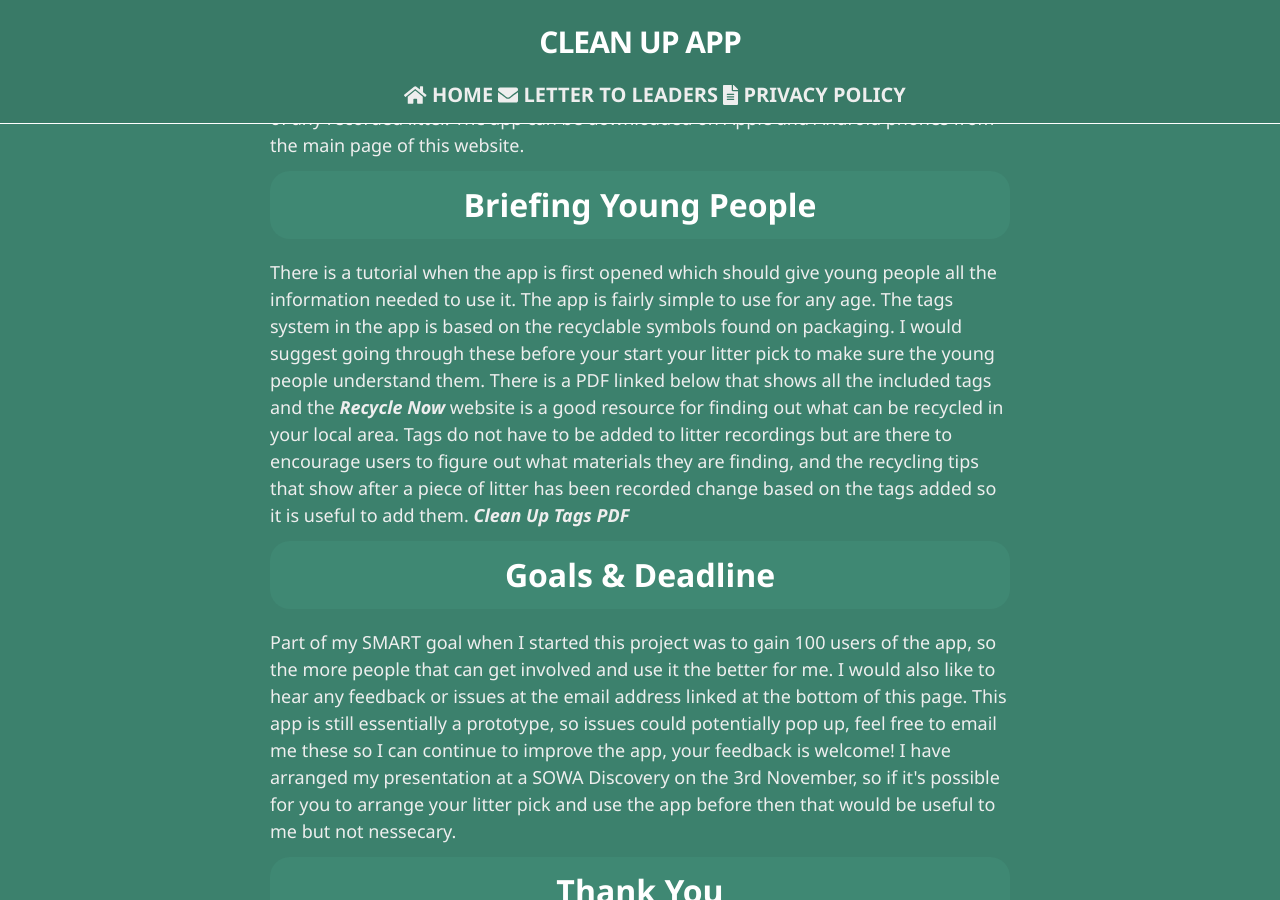
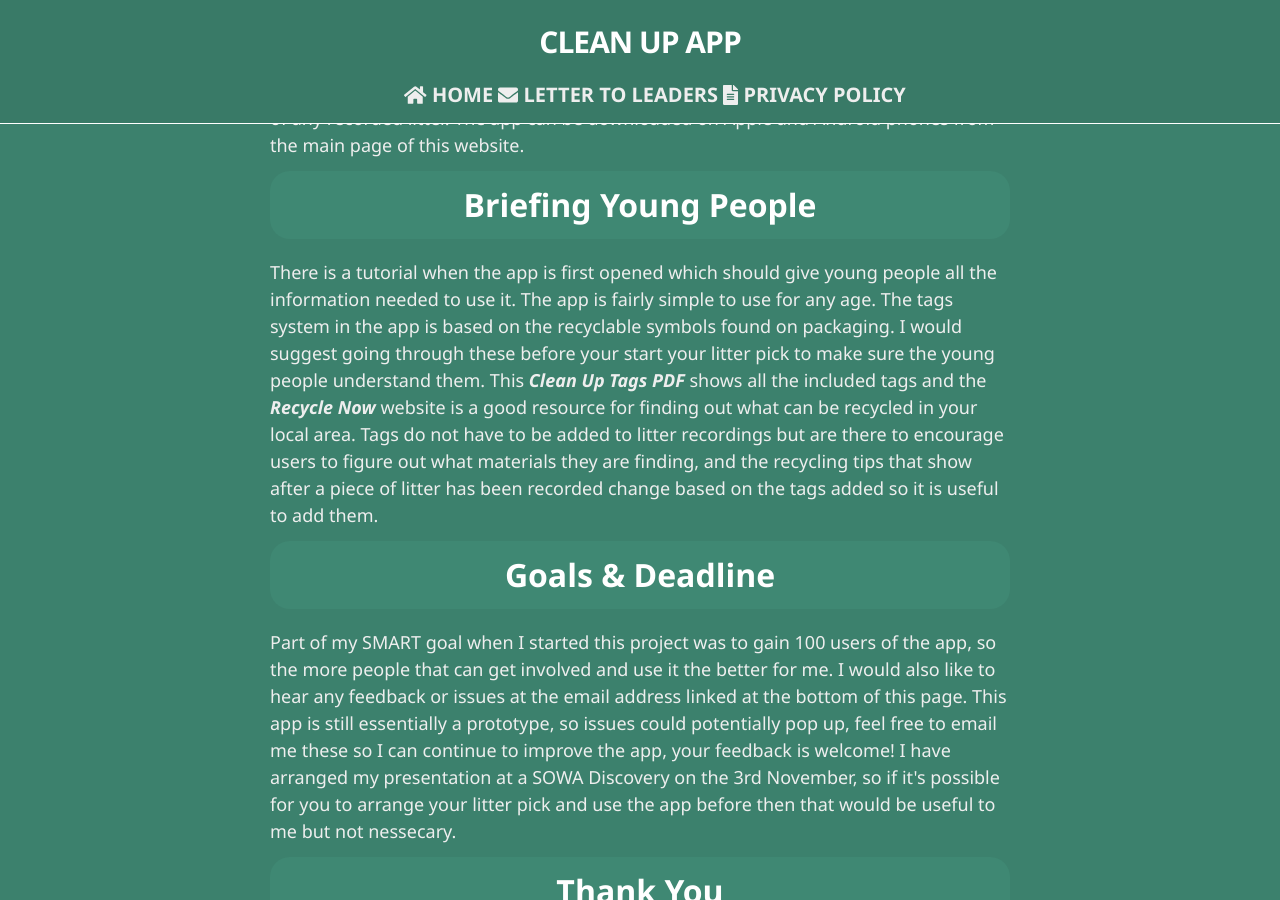
Before and after one commit to zar67/SOWA-Project, a Jekyll site: the page built from docs/letter-to-leaders.html, in a window 1280 px wide and 900 px high, scrolled down 647 px. Built offline with Jekyll 4.4.1, drawn with Linux system fonts in a browser that asks for light colours; nearby versions of some CDN libraries.

Commit message:
PDF link update

```diff
--- a/docs/letter-to-leaders.html
+++ b/docs/letter-to-leaders.html
@@ -19,9 +19,7 @@ The app can be downloaded on Apple and Android phones from the main page of this
 
 There is a tutorial when the app is first opened which should give young people all the information needed to use it. The app is fairly simple to use for any age.
 
-The tags system in the app is based on the recyclable symbols found on packaging. I would suggest going through these before your start your litter pick to make sure the young people understand them. There is a PDF linked below that shows all the included tags and the <a href="https://www.recyclenow.com/recycle-an-item" target="_blank">Recycle Now</a> website is a good resource for finding out what can be recycled in your local area. Tags do not have to be added to litter recordings but are there to encourage users to figure out what materials they are finding, and the recycling tips that show after a piece of litter has been recorded change based on the tags added so it is useful to add them.
-
-<a href="{{ site.baseurl}}/assets/Clean Up Tags.pdf" target="_blank">Clean Up Tags PDF</a>
+The tags system in the app is based on the recyclable symbols found on packaging. I would suggest going through these before your start your litter pick to make sure the young people understand them. This <a href="{{ site.baseurl}}/assets/Clean Up Tags.pdf" target="_blank">Clean Up Tags PDF</a> shows all the included tags and the <a href="https://www.recyclenow.com/recycle-an-item" target="_blank">Recycle Now</a> website is a good resource for finding out what can be recycled in your local area. Tags do not have to be added to litter recordings but are there to encourage users to figure out what materials they are finding, and the recycling tips that show after a piece of litter has been recorded change based on the tags added so it is useful to add them.
 
 <h2 class="post-title">Goals & Deadline</h2>
 
```
